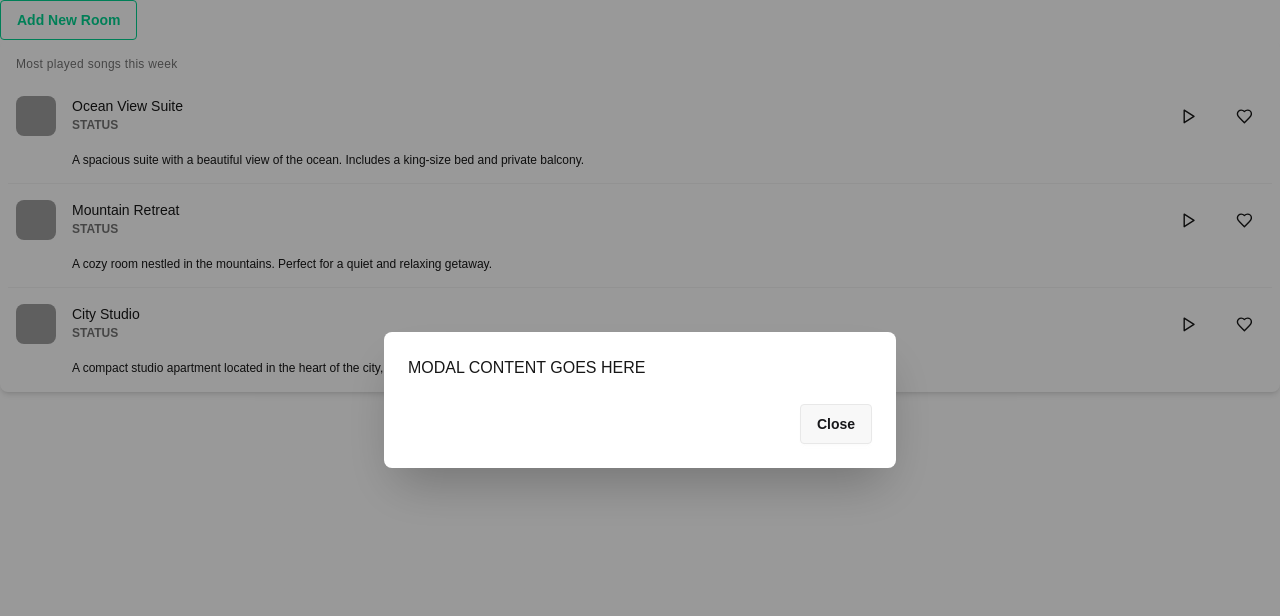
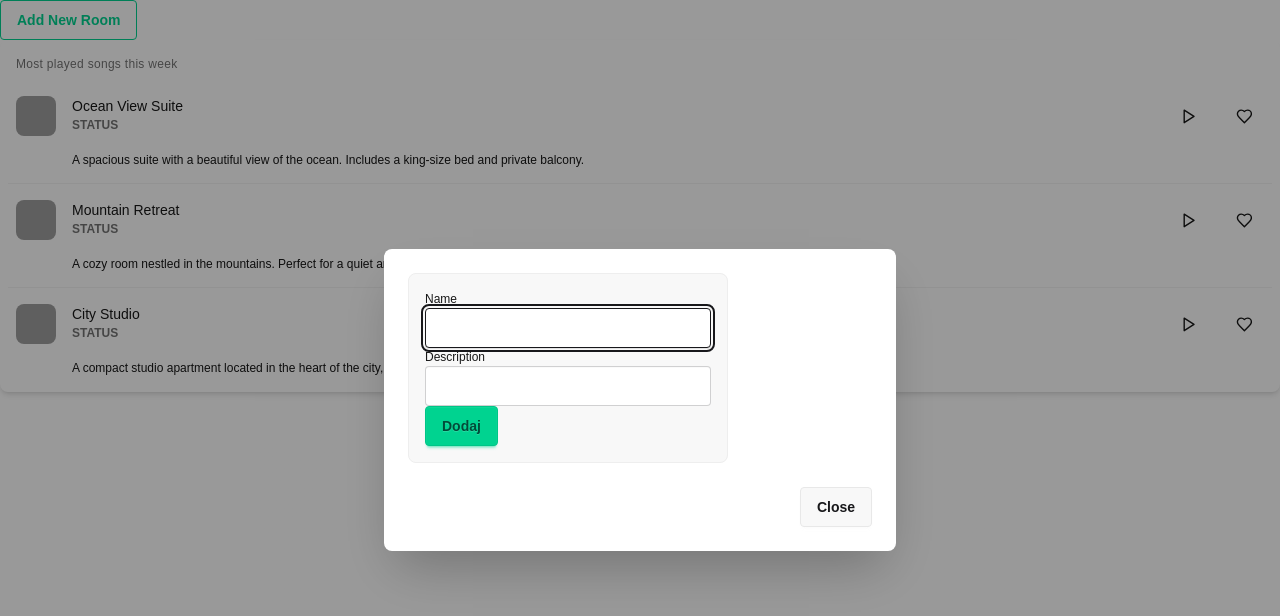
Before and after one commit to s-kreft/ReservationsApp, a Next.js app: page / in a window 1280 px wide. Both pictures are taken after a click on the button "Add New Room". Shown: the top 616 px of the page. Built offline with nearby package versions, Linux system fonts and the light colour scheme; grey boxes are pictures that could not be loaded.

Commit message:
Add basic add room form

```diff
--- a/package.json
+++ b/package.json
@@ -10,10 +10,12 @@
   },
   "dependencies": {
     "cally": "^0.8.0",
+    "formik": "^2.4.6",
     "next": "15.3.3",
     "react": "^19.0.0",
     "react-datepicker": "^8.4.0",
-    "react-dom": "^19.0.0"
+    "react-dom": "^19.0.0",
+    "yup": "^1.6.1"
   },
   "devDependencies": {
     "@tailwindcss/postcss": "^4",
--- a/src/app/MainDashboard.tsx
+++ b/src/app/MainDashboard.tsx
@@ -5,6 +5,7 @@
 import { Room } from "./types";
 import roomsData from "./data/roomsData.json";
 import { ReusableModal } from "./dashboards/reusable/ReusableModal";
+import NewRoomForm from "./rooms/NewRoomForm";
 
 // export const LoginContext = createContext();
 
@@ -26,6 +27,10 @@
     setIsModalOpen(false);
   };
 
+  const onNewRoomSubmit = (room: Room) => {
+    setRooms([...rooms, room]);
+  };
+
   return (
     <>
       <button className="btn btn-outline btn-success" onClick={openModal}>
@@ -34,7 +39,7 @@
       <RoomList rooms={rooms}></RoomList>
       {isModalOpen && (
         <ReusableModal isOpen={isModalOpen} onClose={closeModal}>
-          <div>MODAL CONTENT GOES HERE</div>
+          <NewRoomForm onNewRoomSubmit={onNewRoomSubmit}></NewRoomForm>
         </ReusableModal>
       )}
     </>
--- /dev/null
+++ b/src/app/rooms/NewRoomForm.tsx
@@ -0,0 +1,56 @@
+import { useFormik } from "formik";
+import { Room } from "../types";
+
+export default function NewRoomForm({
+  onNewRoomSubmit,
+}: {
+  onNewRoomSubmit: (room: Room) => void;
+}) {
+  const formik = useFormik({
+    initialValues: {
+      name: "",
+      description: "",
+    },
+    onSubmit: (values) => {
+      let room = {
+        name: values.name,
+        description: values.description,
+      } as Room;
+
+      onNewRoomSubmit(room);
+      formik.resetForm();
+    },
+  });
+  return (
+    <fieldset className="fieldset bg-base-200 border-base-300 rounded-box w-xs border p-4">
+      <form onSubmit={formik.handleSubmit}>
+        {/* <fieldset className="fieldset bg-base-200 border-base-300 rounded-box w-xs border p-4"> */}
+        <div>
+          <label htmlFor="name">Name</label>
+          <input
+            id="name"
+            className="input"
+            type="text"
+            onChange={formik.handleChange}
+            value={formik.values.name}
+          />
+        </div>
+
+        <div>
+          <label htmlFor="description">Description</label>
+          <input
+            id="description"
+            className="input"
+            type="text"
+            onChange={formik.handleChange}
+            value={formik.values.description}
+          />
+        </div>
+
+        <button type="submit" className="btn btn-success">
+          Dodaj
+        </button>
+      </form>
+    </fieldset>
+  );
+}
```
Also changed, not shown: 1 other file (tests, documents, lock files or other folders).
